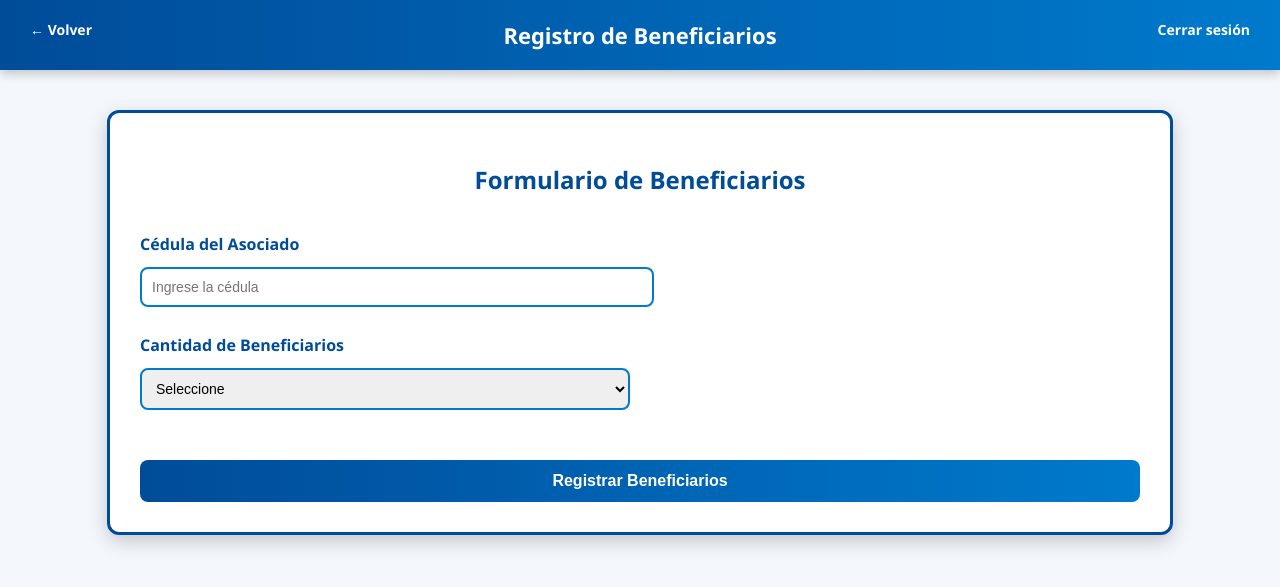
After one commit to yonier-dev/coovalluna-banking-system, a Flask app: page /asesor/beneficiarios in a window 1280 px wide. The commit adds this page. Shown: the top 587 px of the page. Run offline with Flask 3, Linux system fonts and the light colour scheme; some libraries are stand-ins or nearby versions.

Commit message:
se añaden nuevas plantillas para asesor

```diff
--- a/app/routes/asesor.py
+++ b/app/routes/asesor.py
@@ -12,6 +12,7 @@ def dashboard():
 
     return render_template('asesor/dashboard.html')
 
+#  IMPLEMENTADA
 
 @asesor_bp.route('/asesor/consulta-asociado')
 def consultar_asociado():
@@ -172,3 +173,104 @@ def consultar_asociado():
 
         if conn:
             conn.close()
+
+
+# NO IMPLEMENTADA
+@asesor_bp.route('/asesor/actualizar-contacto', methods=['GET', 'POST'])
+def actualizar_contacto():
+    if session.get('perfil') != 'asesor':
+        return redirect(url_for('auth.login'))
+    # GET → muestra los datos actuales del asociado (teléfono, correo, dirección).
+    # POST → actualiza esos datos de contacto en la base de datos. mirar html
+    # No se permite modificar estado de vinculación ni datos personales (cédula, fecha de nacimiento).
+    # El asesor solo puede actualizar asociados de su agencia.
+    return render_template('asesor/actualizar_contacto.html')
+
+
+# NO IMPLEMENTADA
+@asesor_bp.route('/asesor/beneficiarios', methods=['GET', 'POST'])
+def beneficiarios():
+    # GET → muestra los beneficiarios actuales del asociado.
+    # POST → permite agregar nuevos beneficiarios (máximo 4 por asociado).
+    # Antes de guardar, validar que el porcentaje total de participación sea exactamente 100%.
+    # Registrar documento, nombre, parentesco, porcentaje y teléfono.
+    return render_template('asesor/beneficiarios.html')
+
+
+# NO IMPLEMENTADA
+@asesor_bp.route('/asesor/apertura-cuenta', methods=['GET', 'POST'])
+def apertura_cuenta():
+    # GET → muestra formulario para abrir cuenta de ahorro.
+    # POST → inserta nueva cuenta vinculada al asociado y agencia del asesor.
+    # El sistema debe generar automáticamente un número único de cuenta.
+    # Solo se permite abrir cuentas para asociados en estado “activo”.
+    return render_template('asesor/apertura_cuenta.html')
+
+
+# NO IMPLEMENTADA
+@asesor_bp.route('/asesor/deposito', methods=['GET', 'POST'])
+def deposito():
+    # GET → muestra formulario para registrar depósito.
+    # POST → inserta movimiento tipo “depósito” con valor, fecha, hora y canal.
+    # El saldo no se guarda como campo fijo, se calcula dinámicamente.
+    # No se pueden eliminar movimientos históricos.
+    return render_template('asesor/deposito.html')
+
+
+# NO IMPLEMENTADA
+@asesor_bp.route('/asesor/retiro', methods=['GET', 'POST'])
+def retiro():
+    # GET → muestra formulario para registrar retiro.
+    # POST → valida que el saldo calculado sea suficiente antes de realizar el retiro.
+    # Si el saldo es insuficiente, mostrar mensaje de error y no registrar el movimiento.
+    return render_template('asesor/retiro.html')
+
+
+# NO IMPLEMENTADA
+@asesor_bp.route('/asesor/transferencia', methods=['GET', 'POST'])
+def transferencia():
+    # GET → muestra formulario con cuentas origen y destino.
+    # POST → registra dos movimientos simultáneos:
+    #   - En cuenta origen: “transferencia saliente”
+    #   - En cuenta destino: “transferencia entrante”
+    # Ambos movimientos deben tener misma fecha, hora y valor.
+    return render_template('asesor/transferencia.html')
+
+
+# NO IMPLEMENTADA
+@asesor_bp.route('/asesor/solicitud-credito', methods=['GET', 'POST'])
+def solicitud_credito():
+    # GET → muestra formulario para radicar crédito.
+    # POST → inserta nuevo crédito con valor solicitado, plazo, tasa y línea de crédito.
+    # El sistema genera automáticamente el número de radicado.
+    # Si hay codeudor, registrar su cédula y fecha de firma del pagaré.
+    return render_template('asesor/solicitud_credito.html')
+
+
+# NO IMPLEMENTADA
+@asesor_bp.route('/asesor/pago-cuota', methods=['GET', 'POST'])
+def pago_cuota():
+    # GET → muestra formulario con créditos activos.
+    # POST → registra número de cuota, fecha de pago y valor pagado.
+    # Si la fecha de pago es posterior al vencimiento, marcar como “pagado con mora”.
+    # Actualizar el estado general del crédito si todas las cuotas están pagadas.
+    return render_template('asesor/pago_cuota.html')
+
+
+# NO IMPLEMENTADA
+@asesor_bp.route('/asesor/creditos-activos')
+def creditos_activos():
+    # GET → muestra los créditos activos o desembolsados del asociado.
+    # Debe mostrar: valor de cuota, fecha de próximo vencimiento, número de cuotas pagadas y estado general.
+    # El asesor solo puede ver créditos de asociados de su agencia.
+    return render_template('asesor/creditos_activos.html')
+
+
+# NO IMPLEMENTADA
+@asesor_bp.route('/asesor/mora')
+def asociados_mora():
+    # GET → lista los asociados con cuotas vencidas o en mora.
+    # Debe mostrar: nombre del asociado, número de crédito, número de cuota vencida, días de mora y asesor responsable.
+    # Calcular días de mora desde la fecha de vencimiento hasta la actual.
+    # Mostrar solo asociados en mora de la agencia del asesor.
+    return render_template('asesor/mora.html')
--- /dev/null
+++ b/app/templates/asesor/beneficiarios.html
@@ -0,0 +1,172 @@
+{% extends "base.html" %}
+{% block contenido %}
+<style>
+    body { background: #f4f7fb; }
+    .header {
+        background: linear-gradient(90deg, #004c99, #007acc);
+        color: #fff;
+        padding: 20px;
+        text-align: center;
+        font-size: 22px;
+        font-weight: bold;
+        box-shadow: 0 4px 10px rgba(0,0,0,0.2);
+    }
+    .logout { position: absolute; top: 20px; right: 30px; color: #fff; text-decoration: none; font-size: 14px; }
+    .back { position: absolute; top: 20px; left: 30px; color: #fff; text-decoration: none; font-size: 14px; }
+    .beneficiarios-box {
+        margin: 40px auto;
+        background: #fff;
+        border: 3px solid #004c99;
+        border-radius: 12px;
+        padding: 30px;
+        width: 1000px;
+        box-shadow: 0 6px 20px rgba(0,0,0,0.2);
+    }
+    h2 { text-align: center; margin-bottom: 25px; color: #004c99; }
+    .form-grid {
+        display: grid;
+        grid-template-columns: 1fr 1fr;
+        gap: 15px 20px;
+    }
+    label { font-weight: bold; color: #004c99; margin-bottom: 6px; display: block; }
+    input, select {
+        width: 100%;
+        padding: 10px;
+        border: 2px solid #007acc;
+        border-radius: 8px;
+        font-size: 14px;
+    }
+    .submit-btn {
+        grid-column: span 2;
+        padding: 12px;
+        background: linear-gradient(90deg, #004c99, #007acc);
+        color: #fff;
+        border: none;
+        border-radius: 8px;
+        cursor: pointer;
+        font-size: 16px;
+        font-weight: bold;
+        transition: background 0.3s ease;
+    }
+    .submit-btn:hover { background: #003366; }
+    .error, .success {
+        grid-column: span 2;
+        font-size: 14px;
+        margin-top: 10px;
+        text-align: center;
+        font-weight: bold;
+        display: none;
+    }
+    .error { color: #cc0000; }
+    .success { color: green; }
+    .beneficiario-block {
+        grid-column: span 2;
+        border: 2px dashed #007acc;
+        border-radius: 8px;
+        padding: 15px;
+        margin-top: 15px;
+        background: #e6f2ff;
+    }
+    .beneficiario-block h3 { margin-top: 0; color: #004c99; }
+</style>
+
+<div class="header">
+     Registro de Beneficiarios
+    <a href="/asesor/dashboard" class="back">← Volver</a>
+    <a href="/logout" class="logout">Cerrar sesión</a>
+</div>
+
+<div class="beneficiarios-box">
+    <h2>Formulario de Beneficiarios</h2>
+    <form id="beneficiariosForm" class="form-grid" method="POST">
+        <!-- Cédula del asociado -->
+        <div>
+            <label for="cedulaAsociado">Cédula del Asociado</label>
+            <input id="cedulaAsociado" name="cedulaAsociado" type="text" placeholder="Ingrese la cédula" required>
+        </div>
+        <div></div>
+
+        <!-- Selección de cantidad -->
+        <div>
+            <label for="cantidad">Cantidad de Beneficiarios</label>
+            <select id="cantidad" name="cantidad" required>
+                <option value="">Seleccione</option>
+                <option value="1">1</option>
+                <option value="2">2</option>
+                <option value="3">3</option>
+                <option value="4">4</option>
+            </select>
+        </div>
+        <div></div>
+
+        <!-- Contenedor dinámico -->
+        <div id="beneficiariosContainer" class="form-grid" style="grid-column: span 2;"></div>
+
+        <button type="submit" class="submit-btn">Registrar Beneficiarios</button>
+        <div id="errorMsg" class="error">⚠️ La suma de porcentajes debe ser 100% y la cédula no puede estar vacía</div>
+        <div id="successMsg" class="success">✅ Beneficiarios registrados correctamente</div>
+    </form>
+</div>
+
+<script>
+    const cantidadSelect = document.getElementById('cantidad');
+    const container = document.getElementById('beneficiariosContainer');
+    const form = document.getElementById('beneficiariosForm');
+    const errorMsg = document.getElementById('errorMsg');
+    const successMsg = document.getElementById('successMsg');
+
+    // Genera bloques dinámicos según la cantidad seleccionada
+    cantidadSelect.addEventListener('change', () => {
+        container.innerHTML = "";
+        const cantidad = parseInt(cantidadSelect.value);
+        for (let i = 1; i <= cantidad; i++) {
+            container.innerHTML += `
+              <div class="beneficiario-block">
+                <h3>Beneficiario ${i}</h3>
+                <label>Documento</label>
+                <input name="doc${i}" type="text" placeholder="Número de documento" required>
+                <label>Nombre completo</label>
+                <input name="nombre${i}" type="text" placeholder="Nombre completo" required>
+                <label>Parentesco</label>
+                <select name="parentesco${i}" required>
+                  <option value="">Seleccione</option>
+                  <option>Cónyuge</option>
+                  <option>Hijo/a</option>
+                  <option>Padre</option>
+                  <option>Madre</option>
+                  <option>Hermano/a</option>
+                  <option>Otro</option>
+                </select>
+                <label>Porcentaje</label>
+                <input name="porcentaje${i}" type="number" placeholder="%" required>
+                <label>Teléfono</label>
+                <input name="telefono${i}" type="tel" placeholder="Teléfono" required>
+              </div>
+            `;
+        }
+    });
+
+    // Validación antes de enviar
+    form.addEventListener('submit', function(e) {
+        e.preventDefault();
+        const cedula = document.getElementById('cedulaAsociado').value.trim();
+        const cantidad = parseInt(cantidadSelect.value);
+        let suma = 0;
+
+        for (let i = 1; i <= cantidad; i++) {
+            suma += parseInt(document.querySelector(`[name="porcentaje${i}"]`).value) || 0;
+        }
+
+        if (cedula !== "" && suma === 100) {
+            errorMsg.style.display = "none";
+            successMsg.style.display = "block";
+            // Aquí se enviaría el formulario al backend Flask con fetch/AJAX o directamente con POST
+            form.reset();
+            container.innerHTML = "";
+        } else {
+            successMsg.style.display = "none";
+            errorMsg.style.display = "block";
+        }
+    });
+</script>
+{% endblock %}
```
Also changed, not shown: app/templates/admin/bitacora.html (+5 -6 lines), app/templates/admin/gestion_asociados.html (+6 -5 lines), app/templates/admin/gestion_empleados.html (+5 -4 lines), app/templates/admin/gestion_usuarios.html (+5 -4 lines), app/templates/admin/relaciones_supervision.html (+5 -4 lines), app/templates/admin/reportes.html (+5 -6 lines), app/templates/asesor/actualizar_contacto.html (added, +190 -0 lines).
